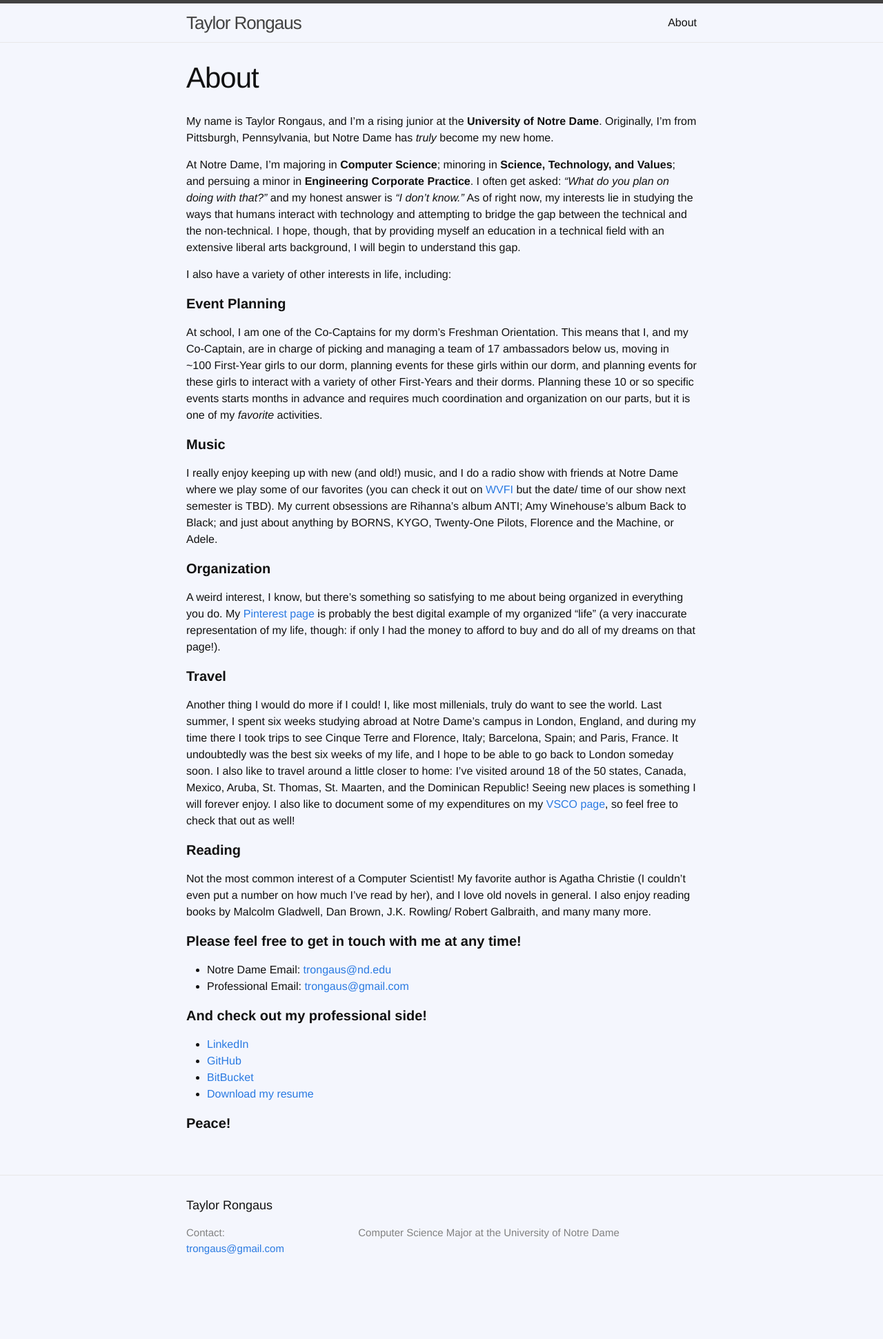
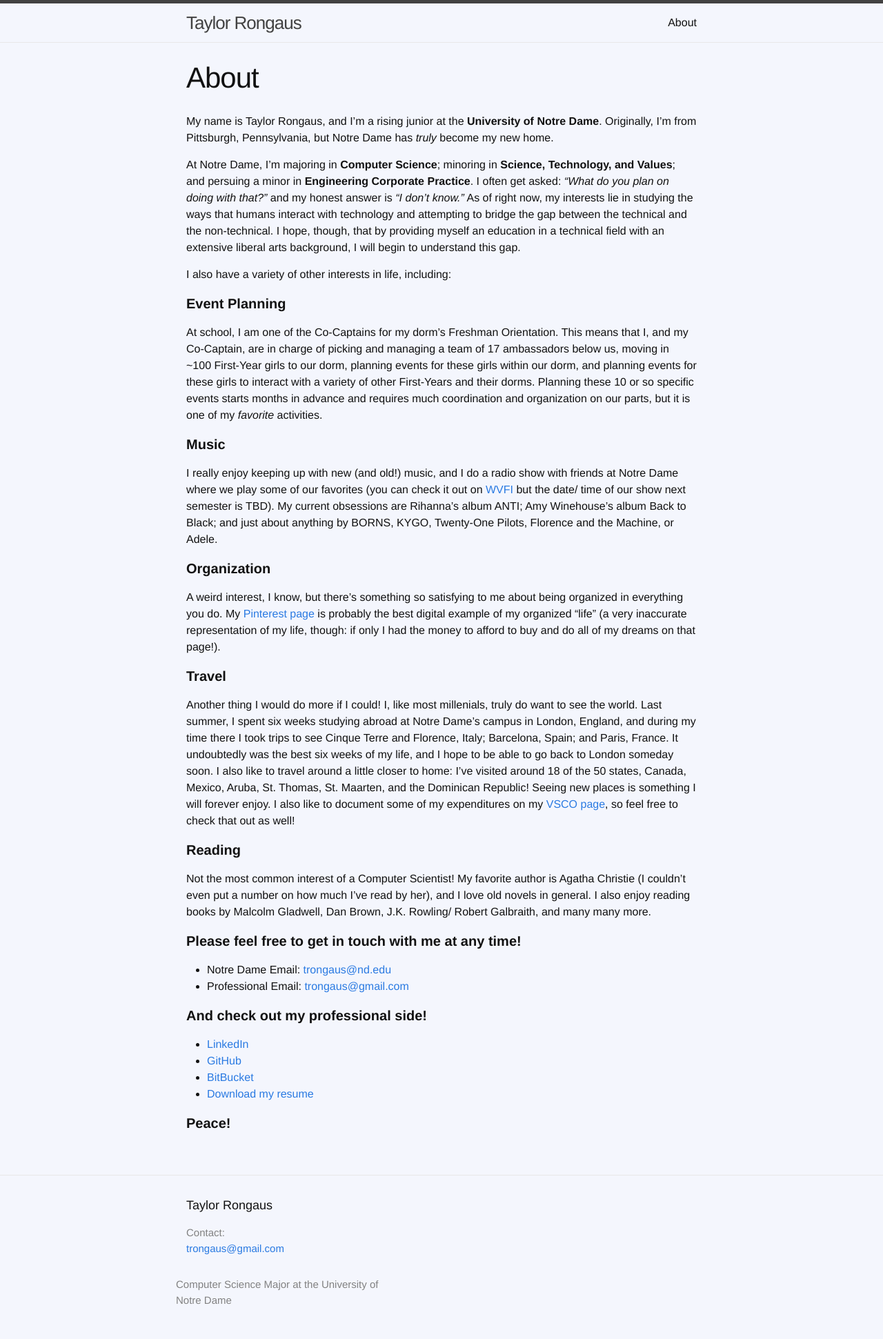
Before and after one commit to trongaus/trongaus.github.io, a Jekyll site: the page built from about.md, in a window 1280 px wide. Shown: the whole page at 69% size. Built offline with Jekyll 4.4.1, drawn with Linux system fonts in a browser that asks for light colours; before the commit the page ends 1881 px from its top, so only the background shows below that.

Commit message:
fixing mobile footer

```diff
--- a/_includes/footer.html
+++ b/_includes/footer.html
@@ -12,7 +12,7 @@
         </ul>
       </div>
 
-      <div class="footer-col-8 footer-col-12">
+      <div class="footer-col-3 footer-col-8">
         <p>{{ site.description }}</p>
       </div>
     </div>
```
